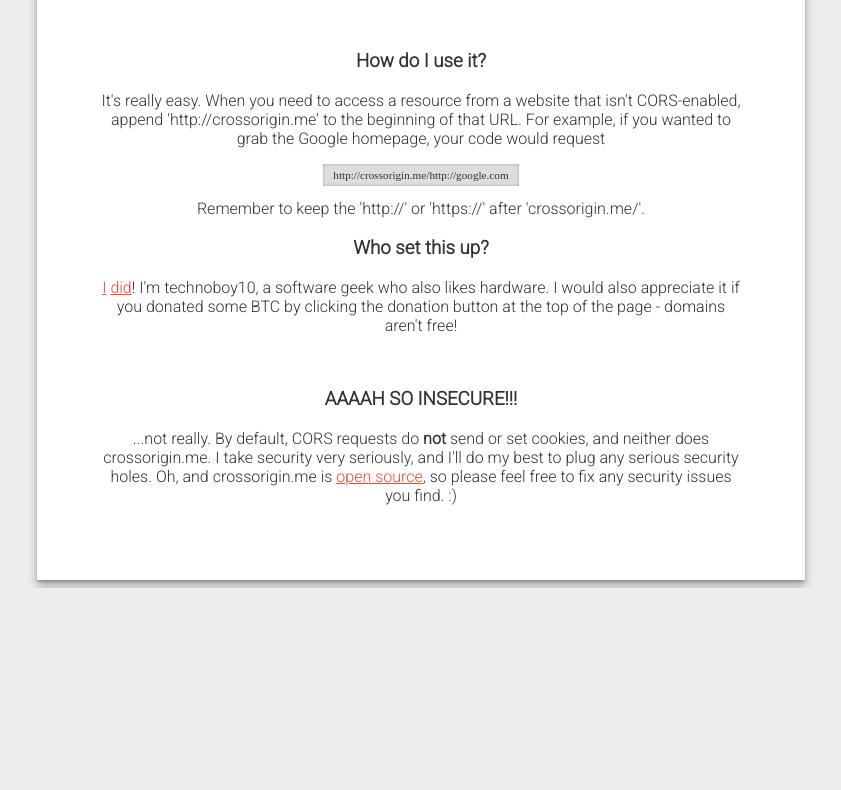
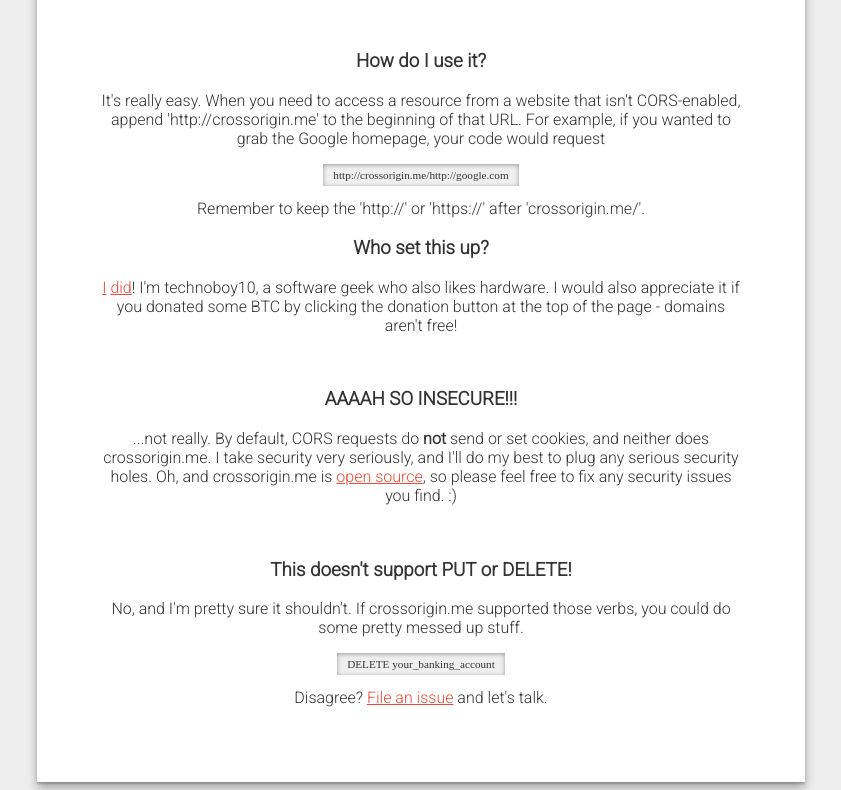
Before and after one commit to hyperobject/crossorigin.me, a website: page index.html in a window 1280 px wide. Shown: the part 403-1193 px from the top of the page, without its empty margins (227-1068 px from the left). Before the commit the page ends 991 px from the top, so only its background shows below. Drawn offline with Linux system fonts and the light colour scheme; a script that the page names is missing; a web font is replaced by a local one.

Commit message:
add some stuff about PUT and DELETE

```diff
--- a/index.html
+++ b/index.html
@@ -67,9 +67,9 @@
 code {
 	font-family: 'Droid Sans Mono';
 	font-size: 0.7em;
-	background: #ddd;
+	background: #EFEFEF;
 	padding: 5px 10px;
-	box-shadow: inset 0 0 3px #999;
+	box-shadow: inset 0 1px 4px 0 rgba(0, 0, 0, 0.37);
 }
 </style>
 </head>
@@ -127,6 +127,11 @@
 <h3><a name="security" href="#security">AAAAH SO INSECURE!!!</a></h3>
 <p>...not really. By default, CORS requests do <b>not</b> send or set cookies, and neither does crossorigin.me. I take security very seriously, and I'll do my best to plug any serious security holes. Oh, and crossorigin.me is <a href="http://github.com/technoboy10/crossorigin.me">open source</a>, so please feel free to fix any security issues you find. :) </p>
 <br />
+<h3><a name="missing" href="#missing">This doesn't support PUT or DELETE!</a></h3>
+<p>No, and I'm pretty sure it shouldn't. If crossorigin.me supported those verbs, you could do some pretty messed up stuff. </p>
+<code>DELETE your_banking_account</code>
+<p>Disagree? <a href="https://github.com/technoboy10/crossorigin.me/issues/new">File an issue</a> and let's talk.</p>
+<br />
 </div>
 </div>
 </body>
```
